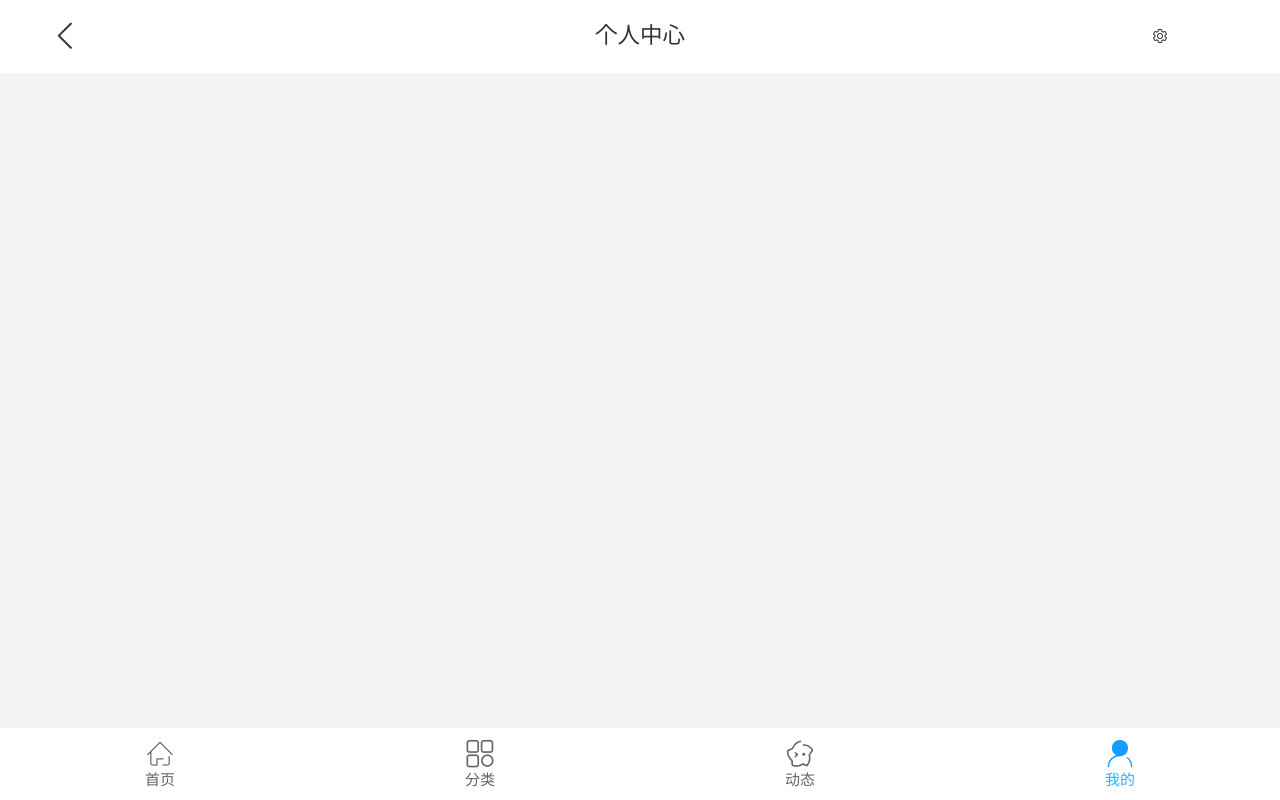
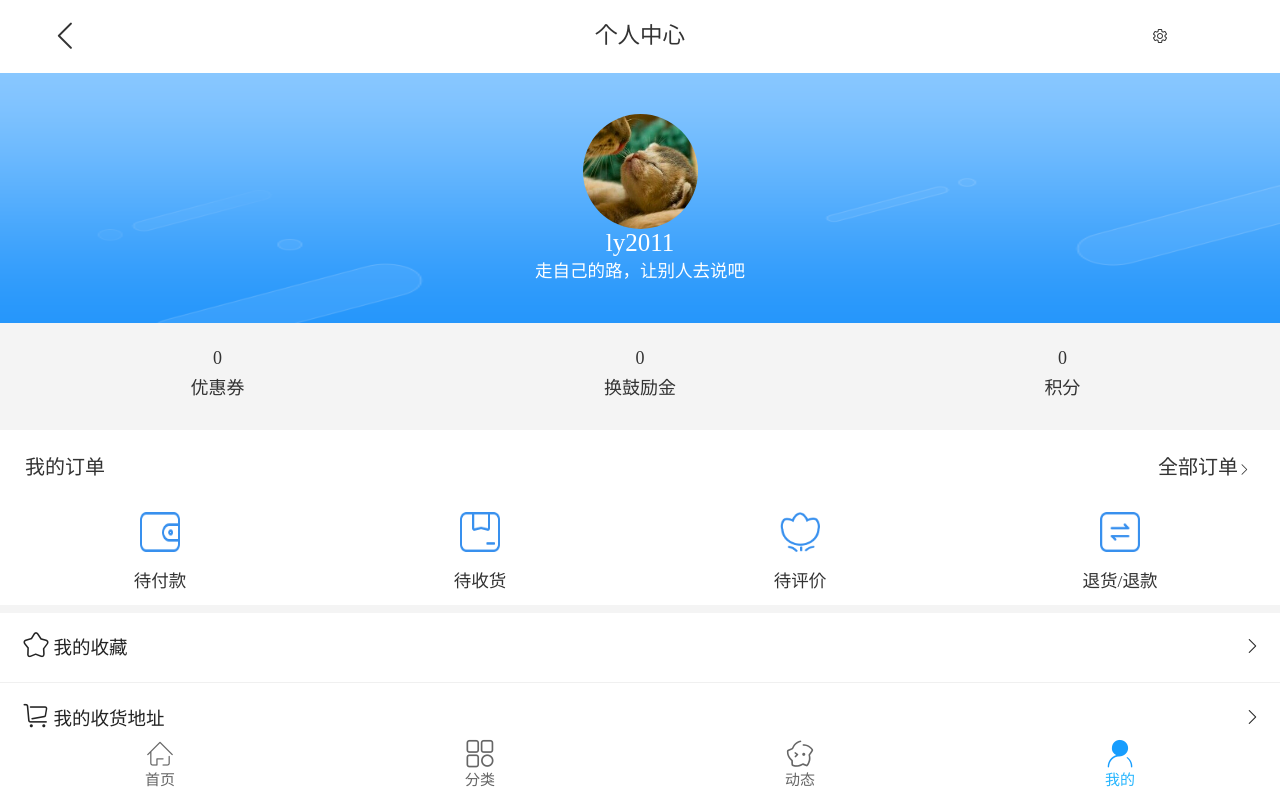
Before and after one commit to ly2011/vivo-shop, a Vue app: page /my in a window 1280 px wide. Shown: the top 800 px of the page. Built offline with nearby package versions, Linux system fonts and the light colour scheme; what mint-ui would draw is missing.

Commit message:
feat: finish my

```diff
--- /dev/null
+++ b/src/views/my/components/my-container.vue
@@ -0,0 +1,262 @@
+<template>
+  <div class="container">
+    <div class="container__bj">
+      <img class="avatar" src="../../../assets/img/tou.jpg" />
+      <span class="name">ly2011</span>
+      <p>走自己的路，让别人去说吧</p>
+    </div>
+
+    <div class="container__integral">
+      <p>
+        <span>0</span>
+        <span>优惠券</span>
+      </p>
+      <p>
+        <span>0</span>
+        <span>换鼓励金</span>
+      </p>
+      <p>
+        <span>0</span>
+        <span>积分</span>
+      </p>
+    </div>
+
+    <router-link class="order" to="/order" tag="div">
+      <div class="order-item order-1">
+        <p class="left">我的订单</p>
+        <p class="right">全部订单<i class="iconfont icon-youjiantou"></i></p>
+      </div>
+      <div class="order-item order-2">
+        <p v-for="(list, index) in order_container" :key="index">
+          <img :src="list.img" />
+          <span>{{list.name}}</span>
+        </p>
+      </div>
+    </router-link>
+
+    <div class="container__con">
+      <router-link to="/my-collection" class="con">
+        <div class="con_left">
+          <i class="iconfont icon-collection"></i>
+          <span>我的收藏</span>
+        </div>
+        <div class="con_right">
+          <i class="iconfont icon-youjiantou"></i>
+        </div>
+      </router-link>
+      <router-link to="/address" class="con">
+        <div class="con_left">
+          <i class="iconfont icon-gouwuche"></i>
+          <span>我的收货地址</span>
+        </div>
+        <div class="con_right">
+          <i class="iconfont icon-youjiantou"></i>
+        </div>
+      </router-link>
+      <router-link to="/cart" class="con">
+        <div class="con_left">
+          <i class="iconfont icon-gouwuche"></i>
+          <span>我的购物车</span>
+        </div>
+        <div class="con_right">
+          <i class="iconfont icon-youjiantou"></i>
+        </div>
+      </router-link>
+      <router-link to="/order" class="con">
+        <div class="con_left">
+          <i class="iconfont icon-share_icon"></i>
+          <span>扫码分享</span>
+        </div>
+        <div class="con_right">
+          <i class="iconfont icon-youjiantou"></i>
+        </div>
+      </router-link>
+      <router-link to="/about" class="con">
+        <div class="con_left">
+          <i class="iconfont icon-bangzhuguanyuwomen"></i>
+          <span>关于我</span>
+        </div>
+        <div class="con_right">
+          <i class="iconfont icon-youjiantou"></i>
+        </div>
+      </router-link>
+    </div>
+  </div>
+</template>
+
+<script>
+export default {
+  data() {
+    return {
+      order_container: [
+        {
+          img: require('../../../assets/img/111.png'),
+          name: '待付款'
+        },
+        {
+          img: require('../../../assets/img/222.png'),
+          name: '待收货'
+        },
+        {
+          img: require('../../../assets/img/333.png'),
+          name: '待评价'
+        },
+        {
+          img: require('../../../assets/img/444.png'),
+          name: '退货/退款'
+        }
+      ]
+    };
+  }
+};
+</script>
+
+<style lang="scss" scoped>
+.container {
+  width: 100%;
+  height: 5rem;
+  position: absolute;
+  top: 1.45rem;
+  &__bj {
+    width: 100%;
+    height: 100%;
+    background: url('../../../assets/img/bj.png') no-repeat;
+    background-size: 100% 100%;
+
+    display: flex;
+    justify-content: center;
+    align-items: center;
+    flex-direction: column;
+
+    .avatar {
+      width: 2.3rem;
+      height: 2.3rem;
+      border-radius: 50%;
+    }
+
+    .name {
+      color: #fff;
+      font-size: 0.5rem;
+    }
+
+    p {
+      color: #fff;
+      font-size: 0.35rem;
+    }
+  }
+
+  &__integral {
+    width: 100%;
+    height: 2rem;
+    display: flex;
+    justify-content: center;
+
+    p {
+      width: 33%;
+      height: 100%;
+      font-size: 0.36rem;
+      line-height: 0.6rem;
+      font-weight: 500;
+      float: left;
+      display: flex;
+      flex-direction: column;
+      text-align: center;
+      justify-content: center;
+    }
+  }
+
+  .order {
+    width: 100%;
+    height: 3.5rem;
+    background-color: #fff;
+    display: block;
+    margin-bottom: 0.15rem;
+    margin-top: 0.15rem;
+    font-size: 0.35rem;
+
+    .order-1 {
+      width: 100%;
+      height: 1.5rem;
+
+      .left {
+        float: left;
+        line-height: 1.5rem;
+        margin-left: 0.5rem;
+        font-size: 0.4rem;
+      }
+
+      .right {
+        float: right;
+        line-height: 1.5rem;
+        margin-right: 0.6rem;
+        font-size: 0.4rem;
+
+        i {
+          font-size: 12px;
+        }
+      }
+    }
+
+    .order-2 {
+      width: 100%;
+      height: 1.5rem;
+      display: flex;
+      justify-content: center;
+      align-items: center;
+
+      p {
+        width: 25%;
+        display: flex;
+        flex-direction: column;
+        margin-top: 0.3rem;
+
+        img {
+          width: 0.8rem;
+          height: 0.8rem;
+          margin: auto;
+        }
+
+        span {
+          text-align: center;
+          padding-top: 0.3rem;
+        }
+      }
+    }
+  }
+
+  &__con {
+    margin-bottom: 1.45rem;
+    .con {
+      width: 100%;
+      height: 1.41rem;
+      background-color: #fff;
+      border-bottom: 1px solid #f0f0f0;
+      // display: block;
+      display: flex;
+      justify-content: space-between;
+      align-items: center;
+
+      &_left {
+        float: left;
+        line-height: 1.3rem;
+        padding-left: 0.47rem;
+
+        i {
+          font-size: 0.5rem;
+        }
+
+        span {
+          font-size: 0.37rem;
+          padding-left: 0.1rem;
+        }
+      }
+
+      &_right {
+        float: right;
+        line-height: 1.3rem;
+        padding-right: 0.4rem;
+      }
+    }
+  }
+}
+</style>
--- a/src/views/my/index.vue
+++ b/src/views/my/index.vue
@@ -1,29 +1,29 @@
 <template>
   <div class="my">
     <my-header />
+    <my-container />
     <my-footer />
   </div>
 </template>
 
 <script>
-import MyHeader from './components/my-header'
-import MyFooter from '@/components/footer'
+import MyHeader from './components/my-header';
+import MyContainer from './components/my-container';
+import MyFooter from '@/components/footer';
 export default {
   components: {
     MyHeader,
+    MyContainer,
     MyFooter
   },
   data() {
     return {
       username: 'ly2011'
-    }
+    };
   },
-  methods: {
-
-  }
-}
+  methods: {}
+};
 </script>
 
 <style>
-
 </style>
```
